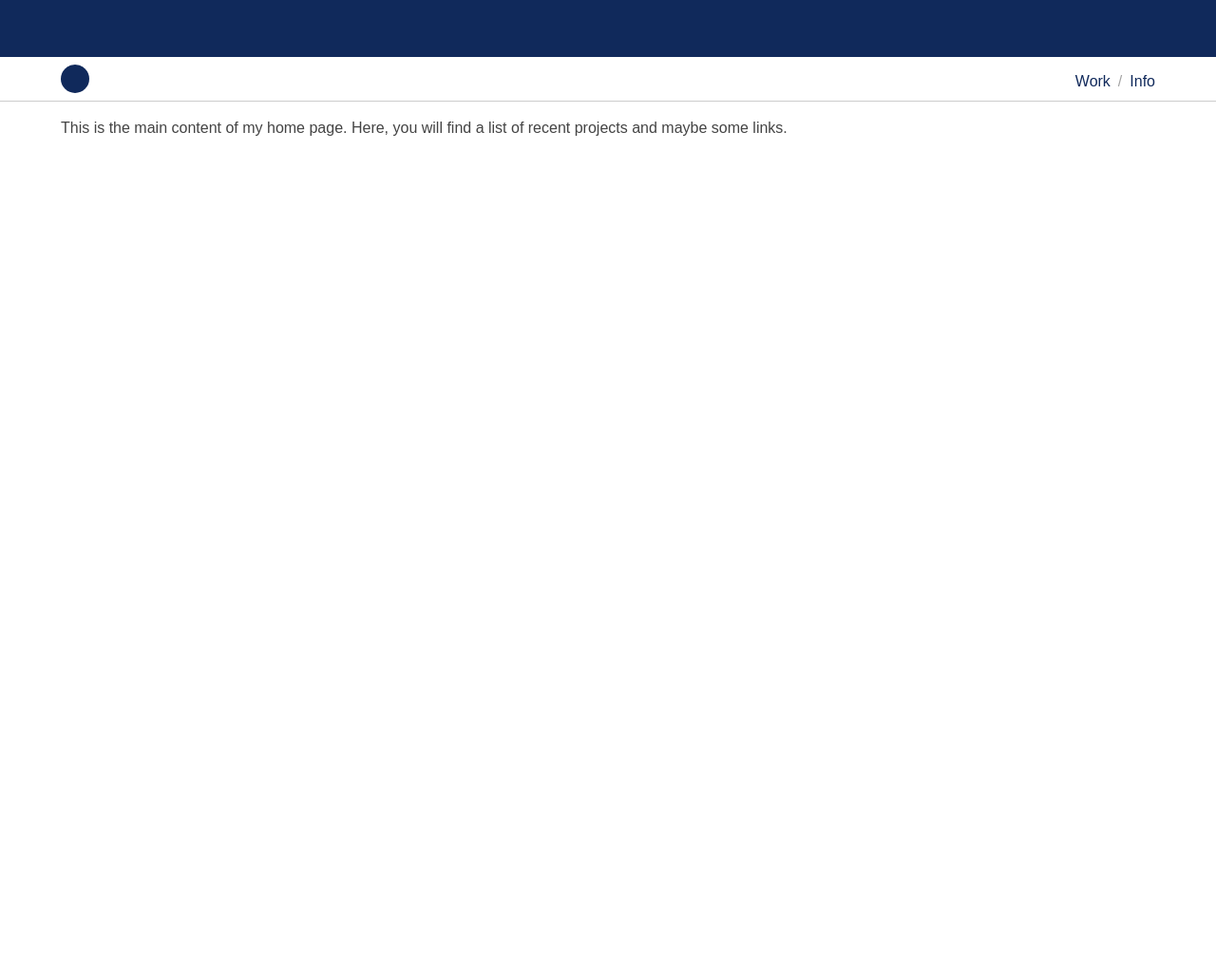
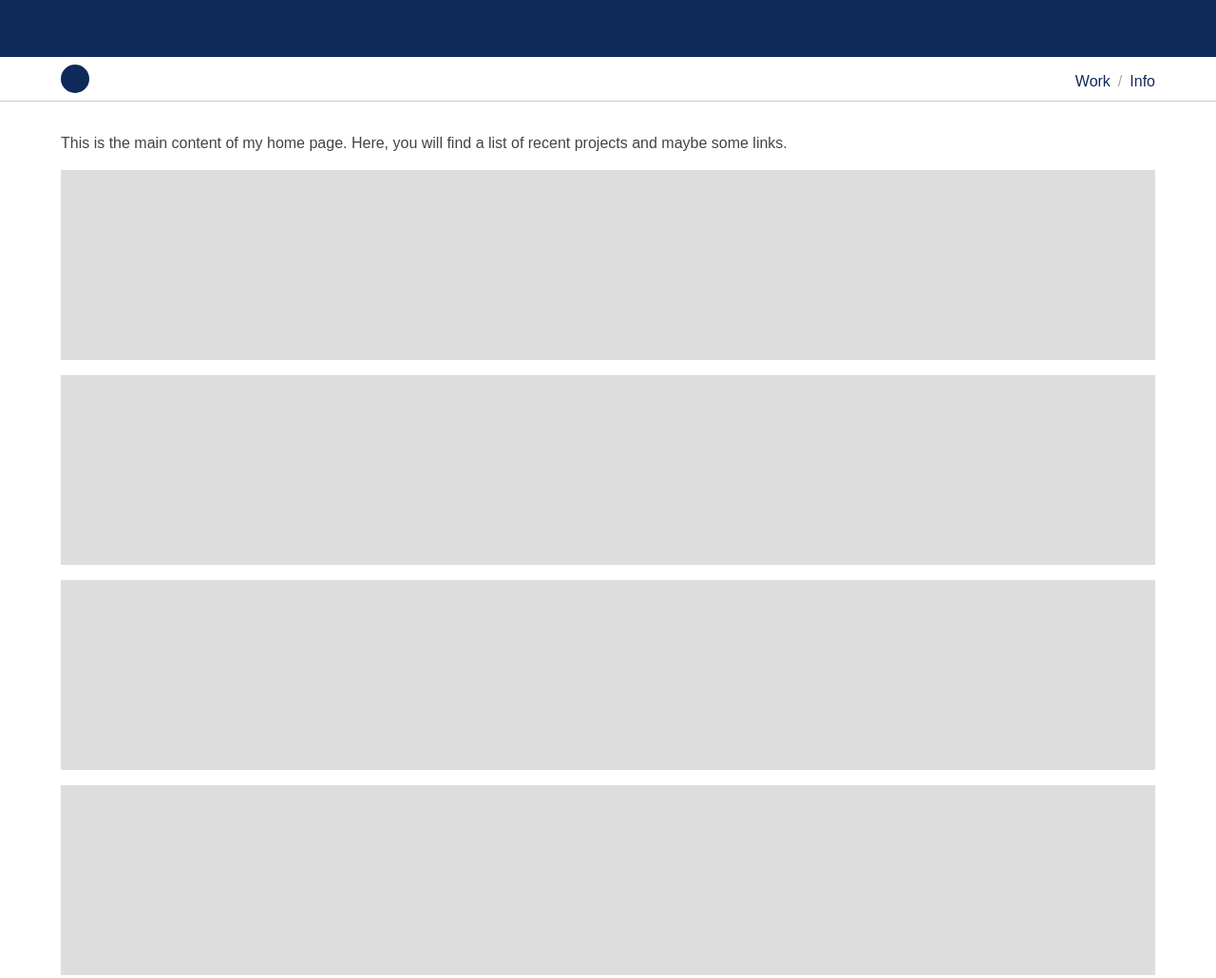
Before and after one commit to ndruss/natedruss, a Gatsby site: page / in a window 1280 px wide. Shown: the part 693-1723 px from the top of the page at 95% size. Before the commit the page ends 856 px from the top, so only its background shows below. Built offline with nearby package versions, Linux system fonts and the light colour scheme; Gatsby itself is replaced by a stand-in of ours.

Commit message:
Sticky header

```diff
--- a/src/components/header.module.css
+++ b/src/components/header.module.css
@@ -1,8 +1,11 @@
 .header {
+  background: white;
   padding-top: .5em;
   padding-bottom: .5em;
   border-bottom: solid 1px var(--color-gray-light);
   height: var(--header-height);
+  position: sticky;
+  top: 0;
 }
 
 .header > div {
--- a/src/pages/index.js
+++ b/src/pages/index.js
@@ -1,6 +1,10 @@
 import React from "react"
 import Layout from "../components/layout"
 import Intro from "../components/site-intro"
+
+const Tile = () => (
+  <div className="tile"></div>
+)
 
 export default () => (
   <>
@@ -8,6 +12,12 @@ export default () => (
     <Layout>
       <div id="work" className="contain">
         <p>This is the main content of my home page. Here, you will find a list of recent projects and maybe some links.</p>
+
+        <Tile />
+        <Tile />
+        <Tile />
+        <Tile />
+        <Tile />
       </div>
     </Layout>
   </>
--- a/src/styles/global.css
+++ b/src/styles/global.css
@@ -39,3 +39,15 @@ a {
   text-indent: -9999px;
   font-size: 1px;
 }
+
+
+.main-content {
+  padding-top: 1em;
+  padding-bottom: 1em;
+}
+
+.tile {
+  min-height: 200px;
+  margin-bottom: 1em;
+  background: #DDD;
+}
```
